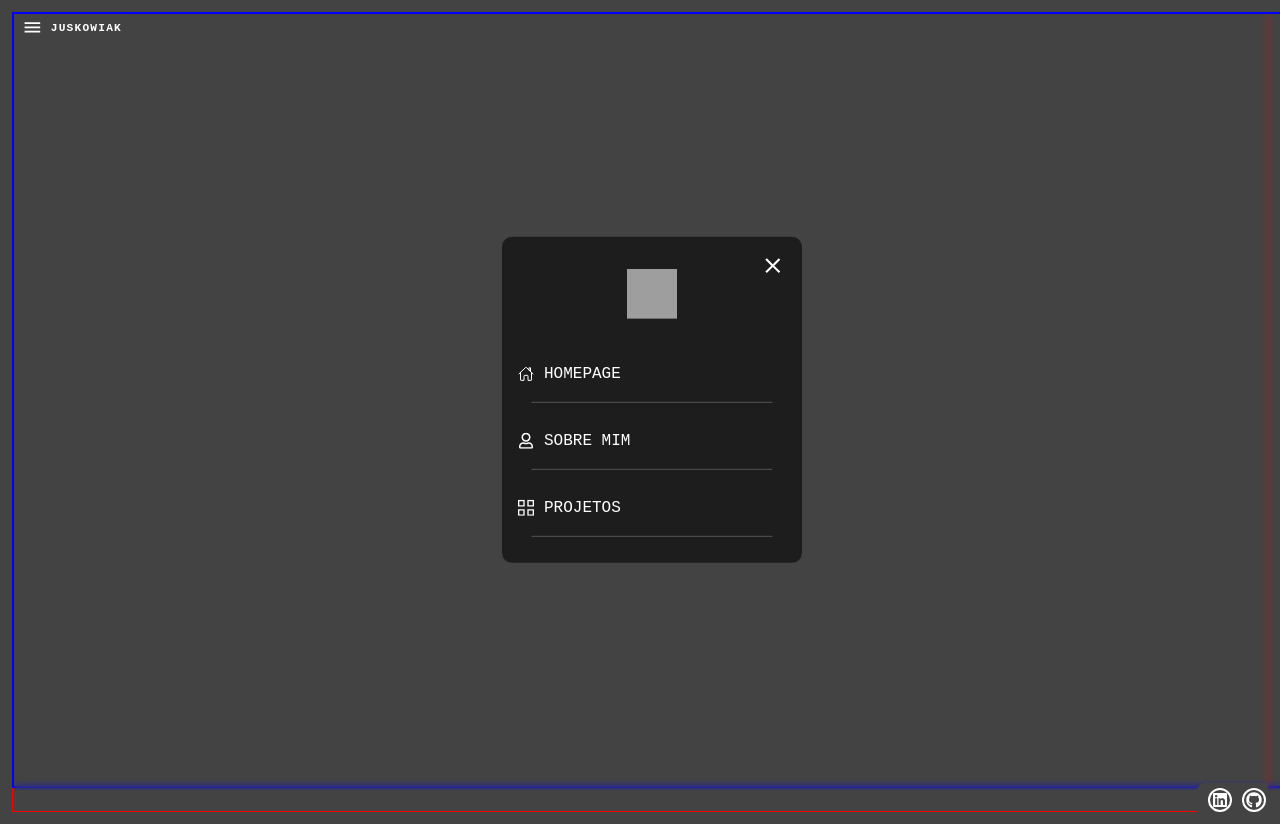
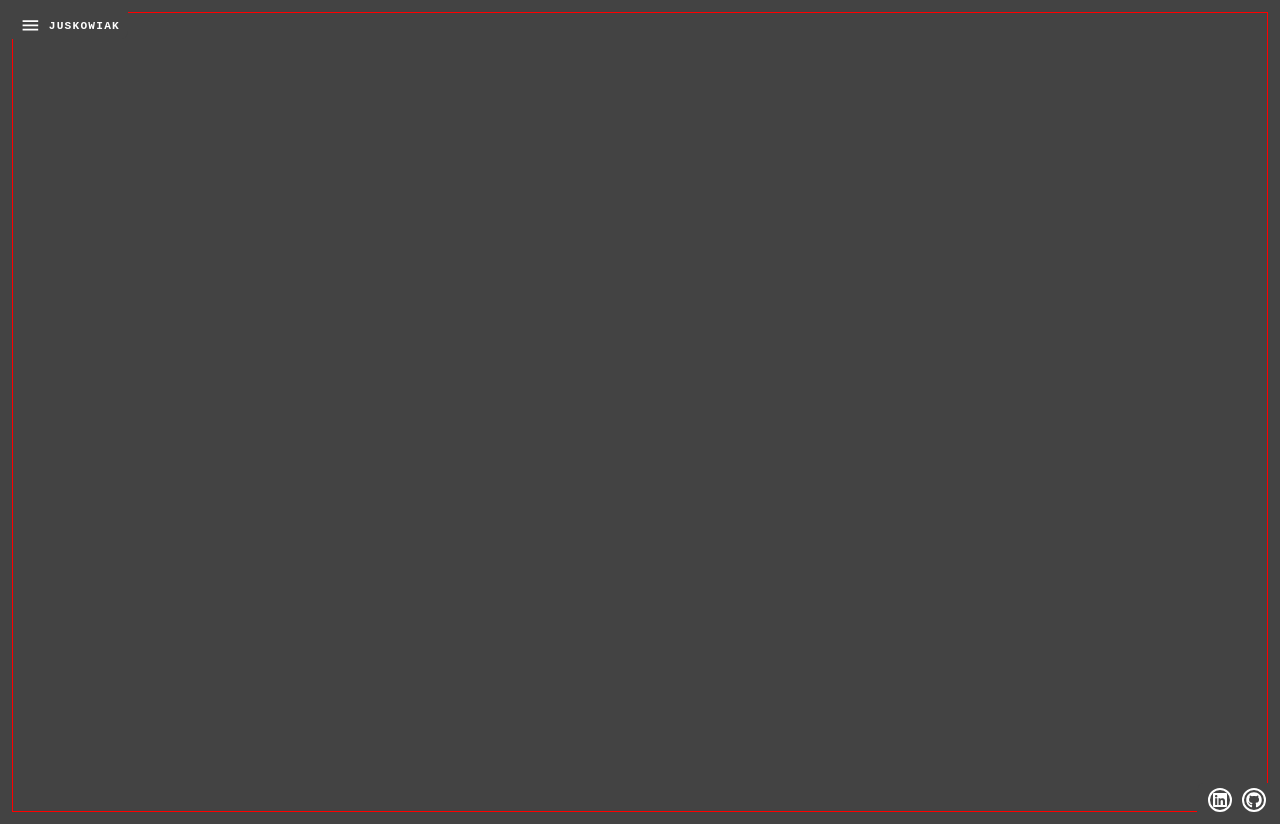
Before and after one commit to Juskowiiak/Juskowiak, a React (Vite) app: page /projetos in a window 1280 px wide. Built offline with nearby package versions, Linux system fonts and the light colour scheme; grey boxes are pictures that could not be loaded.

Commit message:
navegador desing 90% done

```diff
--- a/src/containers/home/style.js
+++ b/src/containers/home/style.js
@@ -16,4 +16,5 @@ export const HomePage = styled.div`
   border-radius: 0px 8px 0px 8px;
   position: relative;
   background-color: #ffffff;
+  z-index: 1;
 `;
--- a/src/containers/navegador/style.js
+++ b/src/containers/navegador/style.js
@@ -1,5 +1,8 @@
 import styled from "styled-components";
+//importar files
+import "../../Style/breakpoints";
 import "../../Style/cores.css";
+import breakpoints from "../../Style/breakpoints";
 export const Container = styled.div`
   position: absolute;
   top: 1.5vh;
@@ -7,8 +10,6 @@ export const Container = styled.div`
   right: 1.5vh;
   height: 97vh;
   width: 100%;
-
-  border: 2px solid blue;
   #main {
     position: absolute;
     z-index: 2;
@@ -38,7 +39,7 @@ export const Container = styled.div`
   }
   #second {
     position: relative;
-    z-index: 2;
+    z-index: -1;
     top: 50%;
     left: 50%;
     transform: translate(-50%, -50%);
@@ -50,7 +51,8 @@ export const Container = styled.div`
     padding: 2rem 1rem;
     background: var(--cor-dark2);
     border-radius: 10px;
-
+    border: 2px solid #000;
+    opacity: 0;
     .picture {
       width: 50px;
       height: 50px;
@@ -74,6 +76,7 @@ export const Container = styled.div`
           align-items: center;
           gap: 10px;
           transition: 0.5s;
+          letter-spacing: 1.2px;
           &:hover {
             color: var(--cor-dark8);
           }
@@ -92,6 +95,12 @@ export const Container = styled.div`
           transform: translateX(-50%);
           background-color: var(--cor-dark5);
         }
+        @media ${breakpoints.s} {
+          font-size: 0.8rem;
+        }
+        @media ${breakpoints.xs} {
+          font-size: 0.6rem;
+        }
       }
     }
     .close {
@@ -106,21 +115,30 @@ export const Container = styled.div`
         color: var(--cor-dark7);
       }
     }
+    &::after {
+      position: absolute;
+      content: "";
+      top: 50%;
+      left: 50%;
+      width: 100vw;
+      height: 97vh;
+      background: transparent;
+      -webkit-backdrop-filter: blur(1px);
+      backdrop-filter: blur(1px);
+      z-index: -1;
+      transform: translate(-50%, -50%);
+    }
+    @media ${breakpoints.s} {
+      width: 260px;
+    }
+    @media ${breakpoints.xs} {
+      width: 220px;
+    }
   }
-  &::after {
-    position: absolute;
-    content: "";
-    top: 0;
-    left: 0;
-    width: 100vw;
-    height: 97vh;
-    background: transparent;
-    -webkit-backdrop-filter: blur(3px);
-    backdrop-filter: blur(3px);
 
-    z-index: 1;
-  }
   .active {
+    opacity: 1 !important;
+    z-index: 3 !important;
   }
   @keyframes mudaCor {
     0% {
--- a/src/containers/sobre/style.js
+++ b/src/containers/sobre/style.js
@@ -7,4 +7,6 @@ export const Container = styled.div`
   overflow-y: scroll;
   overflow-x: hidden;
   padding-bottom: 3rem;
+  position: relative;
+  z-index: 1;
 `;
```
